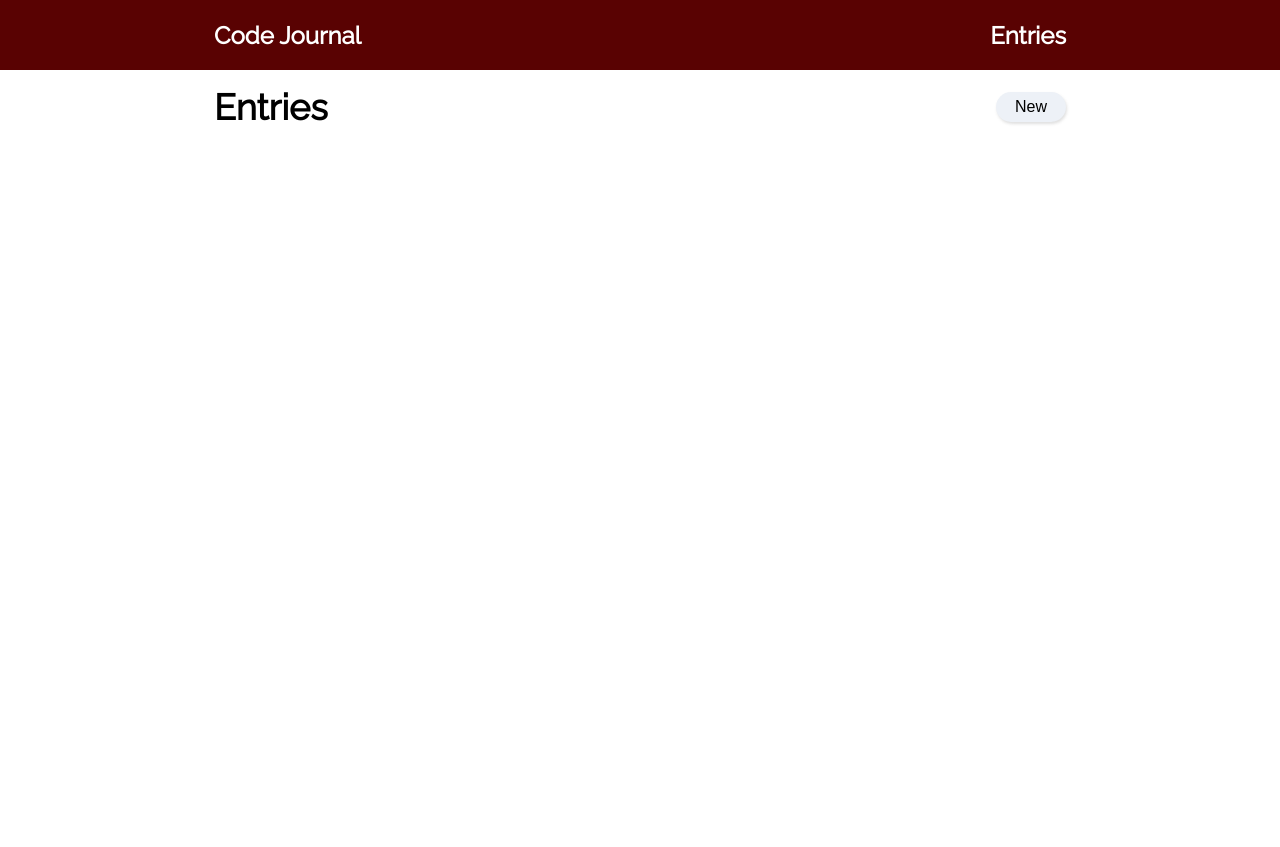
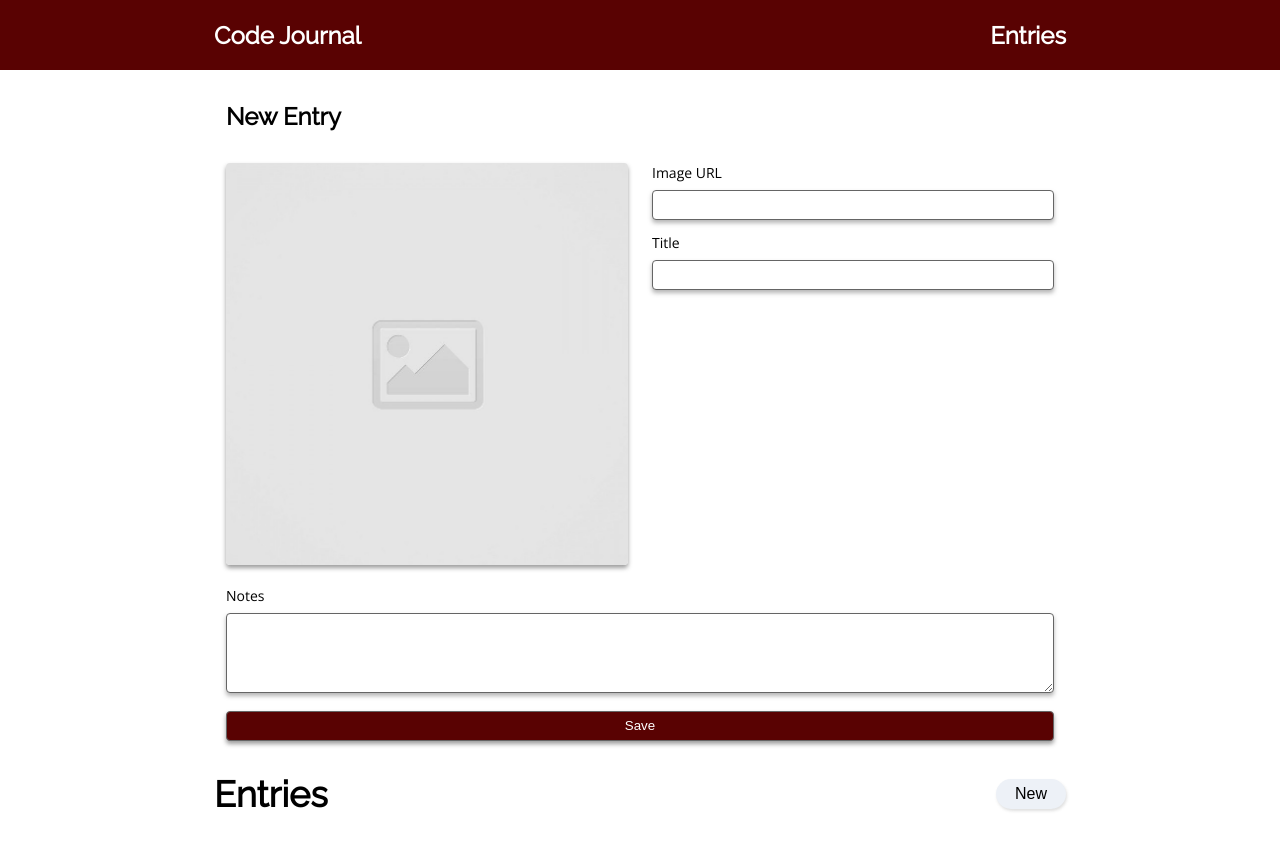
Before and after one commit to Nickolas-Hernandez/code-journal, a website: page index.html in a window 1280 px wide. Both pictures are taken after a click on the button "New". Before the commit the page ends 800 px from the top, so only its background shows below. Drawn offline with nearby package versions, Linux system fonts and the light colour scheme.

Commit message:
added event listener to new entry button and started function to handle opening/closing of entry form

```diff
--- a/index.html
+++ b/index.html
@@ -27,7 +27,7 @@
   </header>
   <main>
     <div class="container">
-      <div data-view="entry-form" class="hidden">
+      <div data-view="entry-form" class="entry-form-sec hidden">
         <form action="" class="entry-form">
           <h2 class="column-full">New Entry</h2>
           <div class="row">
--- a/js/main.js
+++ b/js/main.js
@@ -4,6 +4,8 @@ var $entryForm = document.querySelector('.entry-form');
 var $imageInput = document.querySelector('#image-url');
 var $entryImage = document.querySelector('.entry-image');
 var $entryList = document.querySelector('.entries');
+var $newEntryBtn = document.querySelector('.new-entry-button');
+var $divFormEntry = document.querySelector('.entry-form-sec');
 
 function handleImageUrlInput(event) {
   $entryImage.setAttribute('src', event.target.value);
@@ -51,6 +53,11 @@ function generateEntries(event) {
   }
 }
 
+function openEntryForm(event) {
+  $divFormEntry.className = 'entry-form-sec';
+}
+
 $imageInput.addEventListener('input', handleImageUrlInput);
 $entryForm.addEventListener('submit', handleEntrySubmit);
 window.addEventListener('DOMContentLoaded', generateEntries);
+$newEntryBtn.addEventListener('click', openEntryForm);
```
